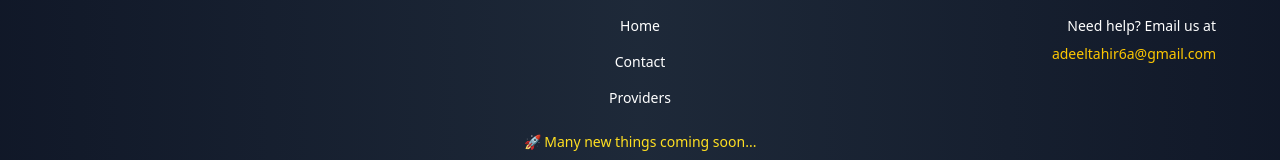
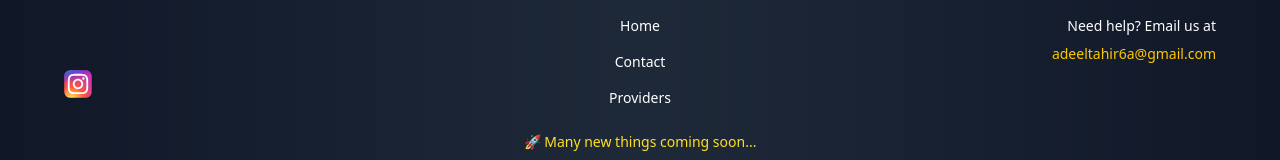
Before and after one commit to AdeelTahir-SE/OfferHive, a Next.js app in the folder offerhive/: page / in a window 1280 px wide. Shown: the part 2128-2288 px from the top of the page. Built offline with nearby package versions, Linux system fonts and the light colour scheme.

Commit message:
--added instagram link--

```diff
--- a/offerhive/src/components/footer.tsx
+++ b/offerhive/src/components/footer.tsx
@@ -10,10 +10,11 @@ export default function Footer() {
           {/* <a href="https://facebook.com" target="_blank" rel="noopener noreferrer">
             <Image src="/facebook.svg" alt="Facebook" width={28} height={28} className="hover:scale-110 transition-transform" />
           </a>
-          <a href="https://instagram.com" target="_blank" rel="noopener noreferrer">
+          */}
+          <a href="https://www.instagram.com/offer__hive?utm_source=qr&igsh=Nml0dzV4ZHBqcTZn" target="_blank" rel="noopener noreferrer">
             <Image src="/instagram.svg" alt="Instagram" width={28} height={28} className="hover:scale-110 transition-transform" />
           </a>
-          <a href="https://github.com" target="_blank" rel="noopener noreferrer">
+         {/* <a href="https://github.com" target="_blank" rel="noopener noreferrer">
             <Image src="/github.svg" alt="GitHub" width={28} height={28} className="hover:scale-110 transition-transform" />
           </a> */}
         </div>
```
